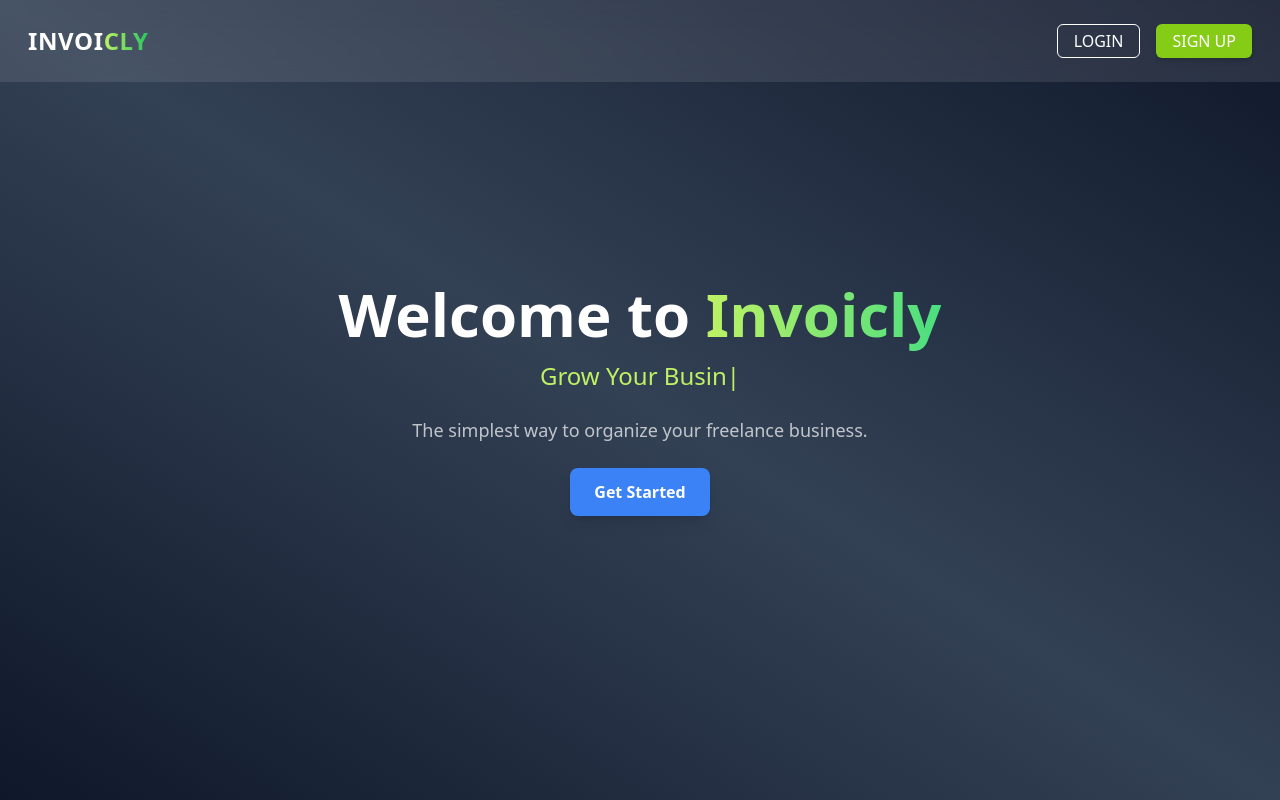
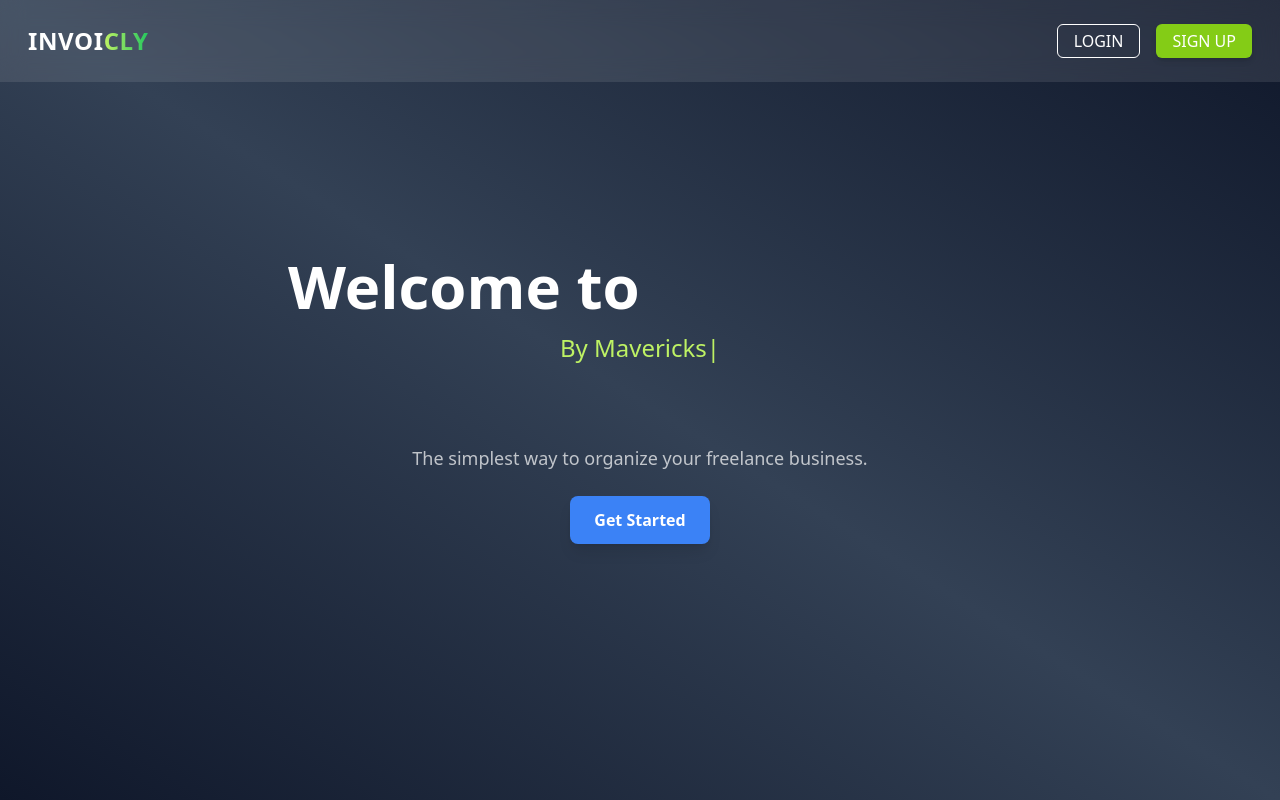
Before and after one commit to axp8948/invoicly, a React (Vite) app: page / in a window 1280 px wide. Built offline with nearby package versions, Linux system fonts and the light colour scheme.

Commit message:
Pages Basic Layout

```diff
--- a/src/components/HomePageComponent.jsx
+++ b/src/components/HomePageComponent.jsx
@@ -14,18 +14,18 @@ export default function Home() {
   return (
 <div className="flex flex-col items-center justify-center text-center px-4">
   <span className="text-5xl md:text-6xl font-extrabold text-white leading-tight mb-4">
-    Welcome to <span className="bg-gradient-to-r from-lime-300 to-green-400 text-transparent bg-clip-text">Invoicly</span>
+    Welcome to <span className="text-orange-700 text-transparent bg-clip-text">MavThread</span>
   </span>
 
   <ReactTyped
-    strings={['Track Invoices.', 'Manage Clients.', 'Grow Your Business.']}
+    strings={['By Mavericks', 'For Mavericks']}
     typeSpeed={50}
     backSpeed={30}
     loop
     className="text-lime-300 text-2xl font-medium mb-4"
   />
 
-  <p className="text-white text-lg mt-2 opacity-70">
+  <p className="text-white text-lg mt-16 opacity-70">
     The simplest way to organize your freelance business.
   </p>
 
--- /dev/null
+++ b/src/pages/CreateInvoice.jsx
@@ -0,0 +1 @@
+// Atoosa
--- /dev/null
+++ b/src/pages/Dashboard.jsx
@@ -0,0 +1 @@
+// Anmol and Tej
--- /dev/null
+++ b/src/pages/EditInvoice.jsx
@@ -0,0 +1 @@
+// Tej
--- /dev/null
+++ b/src/pages/ForgotPassword.jsx
@@ -0,0 +1 @@
+// Piyush Singh
```
